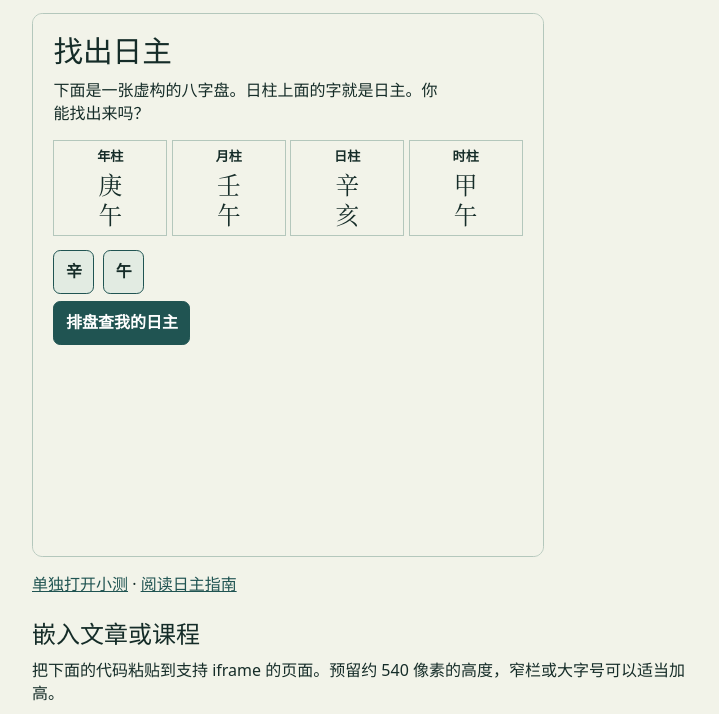
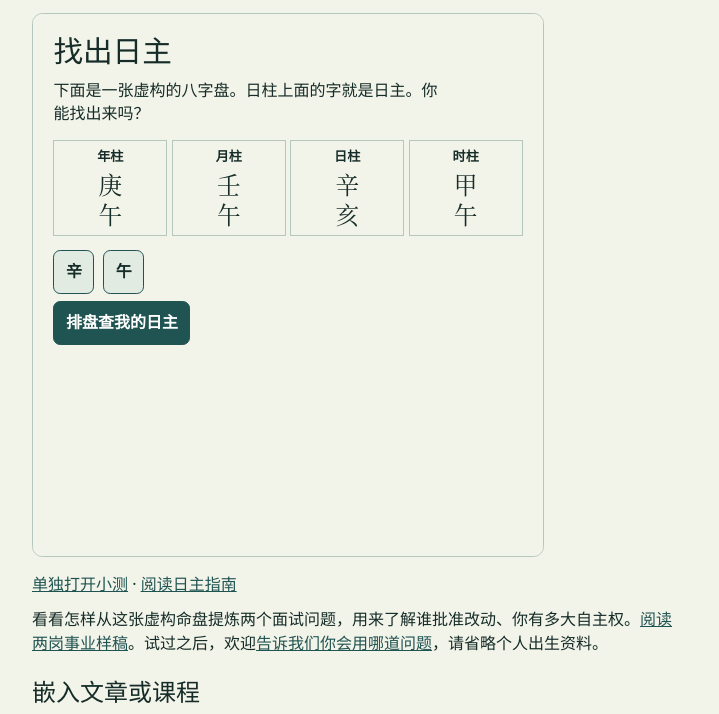
Before and after one commit to chilayt/bazi-midnight-case, a plain HTML site: page docs/zh-hans/index.html in a window 1280 px wide. Shown: the part 157-871 px from the top of the page, without its empty margins (280-999 px from the left). Drawn offline with Linux system fonts and the light colour scheme.

Commit message:
Connect Day Master exercise to career sample and trial

```diff
--- a/docs/zh-hans/index.html
+++ b/docs/zh-hans/index.html
@@ -17,6 +17,7 @@
     <p>用一张虚构的八字盘，让读者练习找日主。小测可以用键盘作答，也无需填写出生信息。</p>
     <iframe src="../exercise/zh-hans/" title="Bazi Diff 日主小测" loading="lazy" sandbox="allow-scripts allow-popups allow-popups-to-escape-sandbox"></iframe>
     <p><a href="../exercise/zh-hans/">单独打开小测</a> · <a href="https://bazi-diff.pages.dev/guides/bazi-day-master/zh-hans/">阅读日主指南</a></p>
+    <p>看看怎样从这张虚构命盘提炼两个面试问题，用来了解谁批准改动、你有多大自主权。<a href="https://bazi-diff.pages.dev/sample-report/career/zh-hans/?utm_source=partner_embed&amp;utm_medium=referral&amp;utm_campaign=day_master_to_career">阅读两岗事业样稿</a>。试过之后，欢迎<a href="https://github.com/chilayt/bazi-midnight-case/issues/2">告诉我们你会用哪道问题</a>，请省略个人出生资料。</p>
     <h2>嵌入文章或课程</h2>
     <p>把下面的代码粘贴到支持 iframe 的页面。预留约 540 像素的高度，窄栏或大字号可以适当加高。</p>
     <pre tabindex="0" aria-label="嵌入代码"><code>&lt;iframe
```
Also changed, not shown: docs/index.html (+1 -0 lines).
